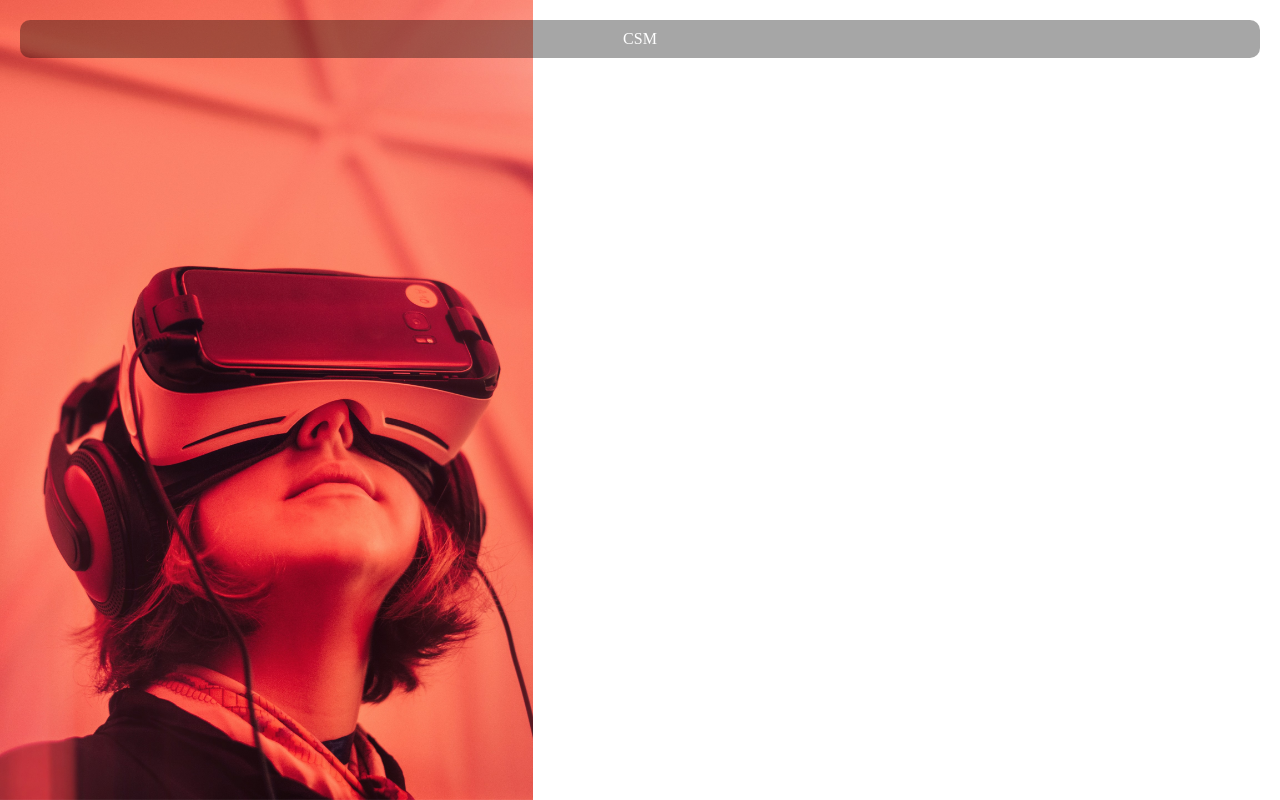
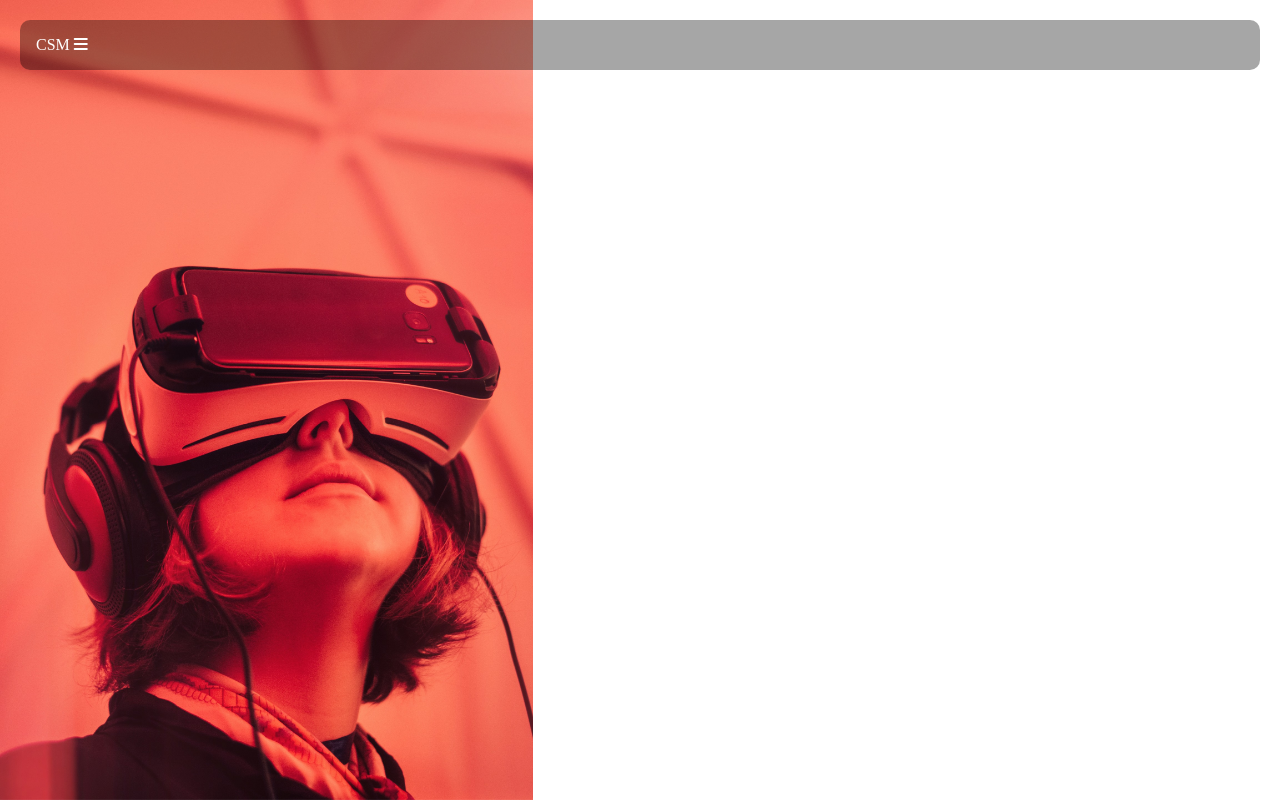
Before and after one commit to VRHT/Semester-Project-1, a plain HTML site: page index.html in a window 1280 px wide. Drawn offline with Linux system fonts and the light colour scheme.

Commit message:
Fontawsome
added font awsome script.
added burger menu - icon

```diff
--- a/Style/style.css
+++ b/Style/style.css
@@ -6,15 +6,12 @@ nav {
     background-color: rgba(0, 0, 0, 0.35);
     border-radius: 10px;
     margin: 20px;
+    padding: 1em;
 }
 
-nav a {
+nav a, .fa-bars {
     color: white;
     text-decoration: none;
-    display: flex;
-    justify-content: center;
-    align-items: center;
-    padding: 10px;
 }
 
 .home-background {
--- a/index.html
+++ b/index.html
@@ -5,11 +5,13 @@
     <meta name="viewport" content="width=device-width, initial-scale=1.0">
     <title>Document</title>
     <link rel="stylesheet" href="/Style/style.css">
+    <script src="https://kit.fontawesome.com/0f7b29eb72.js" crossorigin="anonymous"></script>
 </head>
 <body>
     <header>
         <nav>
             <a href="/index.html">CSM</a>
+            <i class="fa-solid fa-bars"></i>
         </nav>
     </header>
     <main>
```
